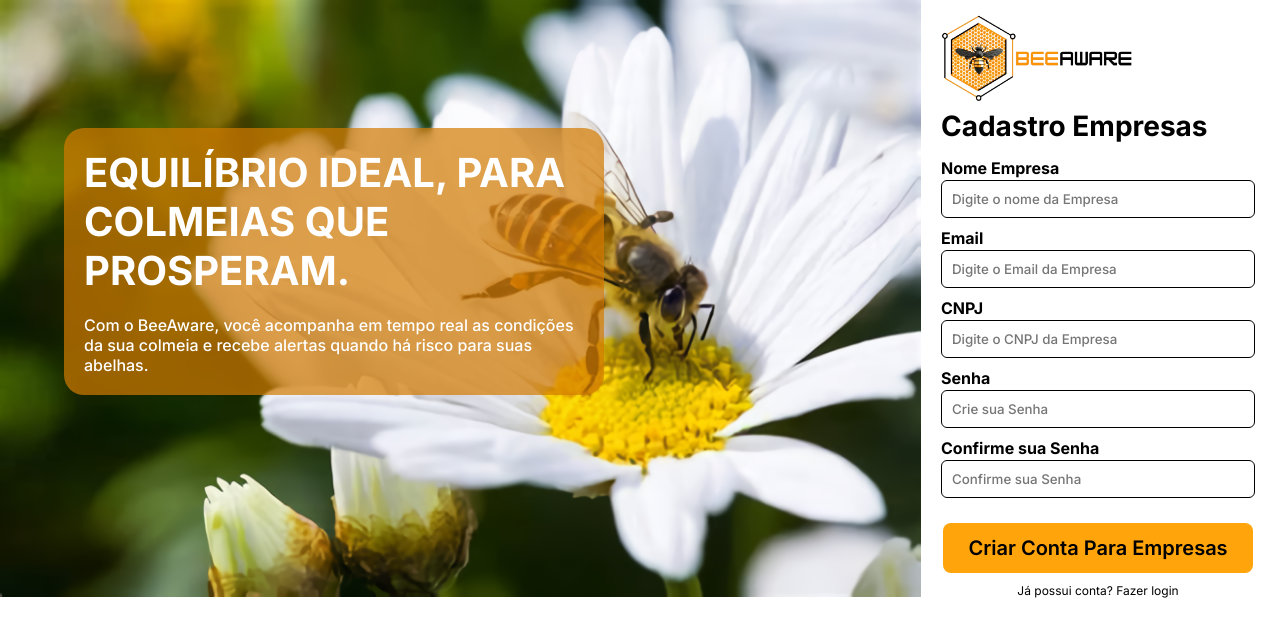
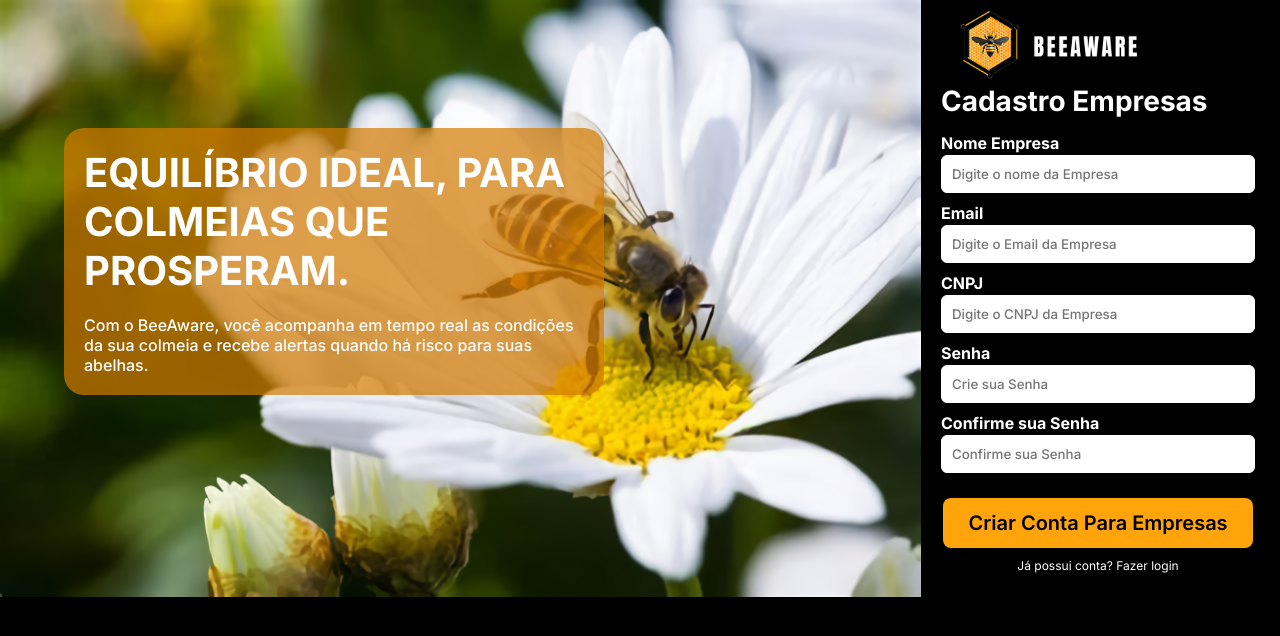
Before and after one commit to JuanSanchezVll/BeeAware, a plain HTML site: page Prototipo_site/Prototipo_Gomes/site.html in a window 1280 px wide. Shown: the top 636 px of the page. Drawn offline with Linux system fonts and the light colour scheme.

Commit message:
Atualização do site cadastro

```diff
--- a/Prototipo_site/Prototipo_Gomes/central.css
+++ b/Prototipo_site/Prototipo_Gomes/central.css
@@ -8,6 +8,7 @@ body{
     margin: 0px;
     overflow-x: hidden;
     overflow: hidden;
+    background-color: black;
 }
 
 #div_card {
@@ -27,6 +28,7 @@ body{
 }
 .campo span{
     padding-bottom: 2px;
+    color: white;
 }
 #div_imagem{
     width: 80%;
@@ -77,7 +79,7 @@ body{
 
 .campo input {
     border-radius: 6px;
-    border: solid 1px black ;
+    border: solid 1px white;
     padding-left: 10px ;
     padding-top: 3px;
     padding-bottom: 3px;
@@ -85,11 +87,6 @@ body{
     height: 100%;
     transition: 0.3s;
     font-weight: 500;
-}
-
-.campo input:hover{
-    transition: 0.3s;
-    scale: 1.05;
 }
 
 .campo input:focus{
@@ -104,12 +101,13 @@ body{
     font-size: 28px;
     margin: 0px;
     margin-bottom: 15px;
+    color: white;
 }
 
 #div_titulo img{
     margin-top: 10px;
     width: 200px;
-    height: 95px;
+    height: 70px;
 }
 
 #div_botao{
@@ -123,10 +121,11 @@ body{
 #div_botao span{
     padding-top: 10px;
     font-size: 12px;
+    color: white;
 }
 
 #div_botao span a{
-    color: black;
+    color: white;
     text-decoration-line: none;
 }
 
--- a/Prototipo_site/Prototipo_Gomes/site.html
+++ b/Prototipo_site/Prototipo_Gomes/site.html
@@ -21,7 +21,7 @@
         <div id="div_cadastro">
 
             <div id="div_titulo">
-                <img src="Logo_BeeAware.png" alt="">
+                <img src="LogoHeader.png" alt="">
                 <h3>Cadastro Empresas</h3>
             </div>
 
@@ -50,24 +50,13 @@
                     <span>Confirme sua Senha</span>
                     <input type="password" id="input_conf" placeholder="Confirme sua Senha">
                 </div>
-
             </div>
             <div id="div_alerta"> <span></span> </div>
             <div id="div_botao">
                <button onclick="criar()">Criar Conta Para Empresas</button>
                <span> Já possui conta? <a href="">Fazer login</a></span>
             </div>
-
         </div>
-
-
-
-
-
     </div>
-
-
-
-
 </body>
 </html>
```
Also changed, not shown: Simulador BeeAware/simulador.html (+2 -2 lines), Prototipo_site/Prototipo_Gomes/LogoHeader.png (added).
